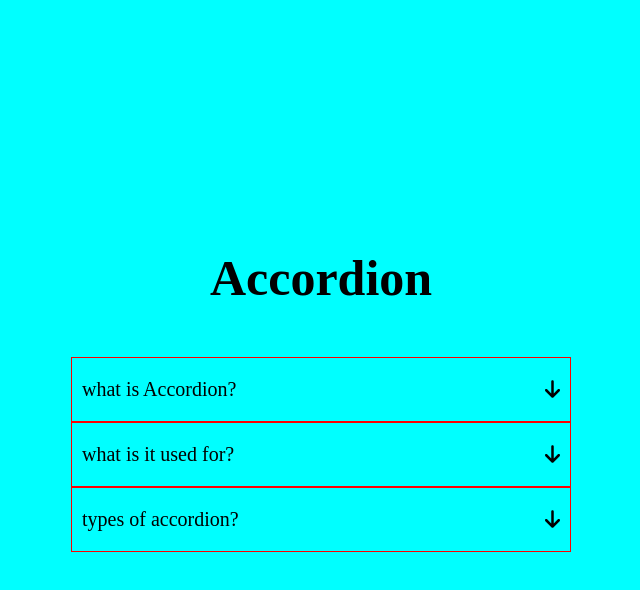
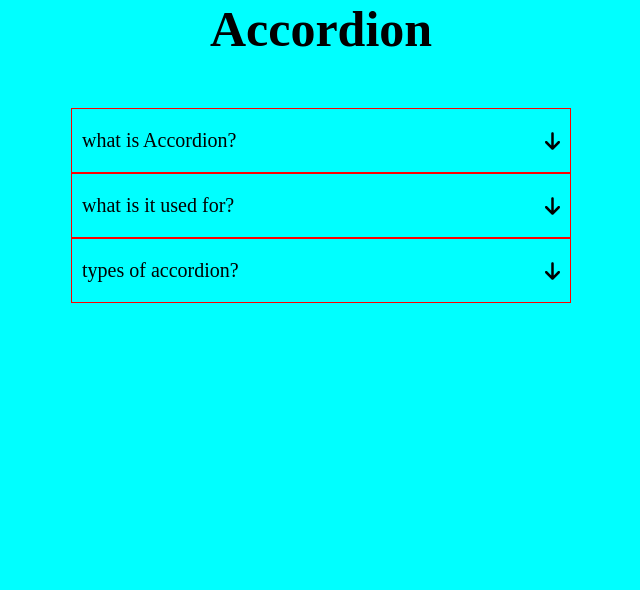
Before and after one commit to cherish-vuppala/js-25, a plain HTML site: page index.html in a window 1280 px wide. Shown: the whole page, without its empty margins (319-959 px from the left). Drawn offline with Linux system fonts and the light colour scheme.

Commit message:
Update style.css

```diff
--- a/style.css
+++ b/style.css
@@ -9,7 +9,7 @@ html {
 }
 
 body {
-    height: 100vh;
+/*     height: 100vh */
    background-color: aqua;
    display: flex;
    justify-content: center;
```
